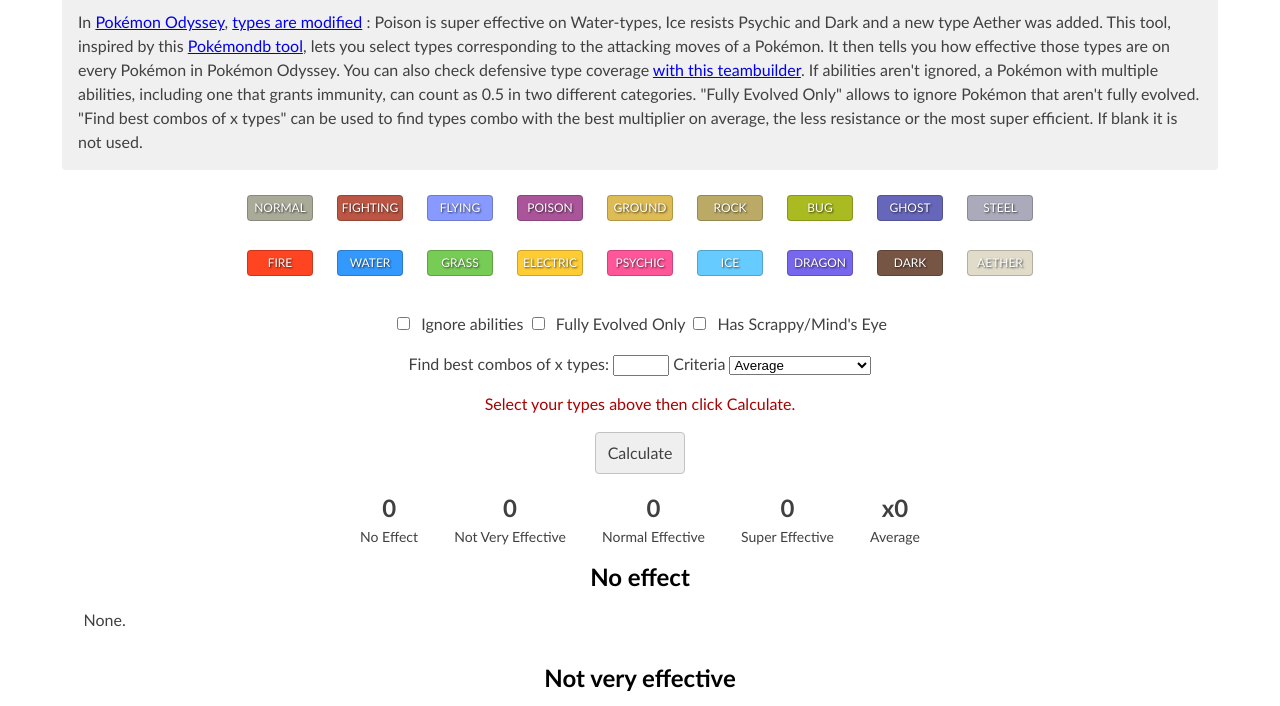
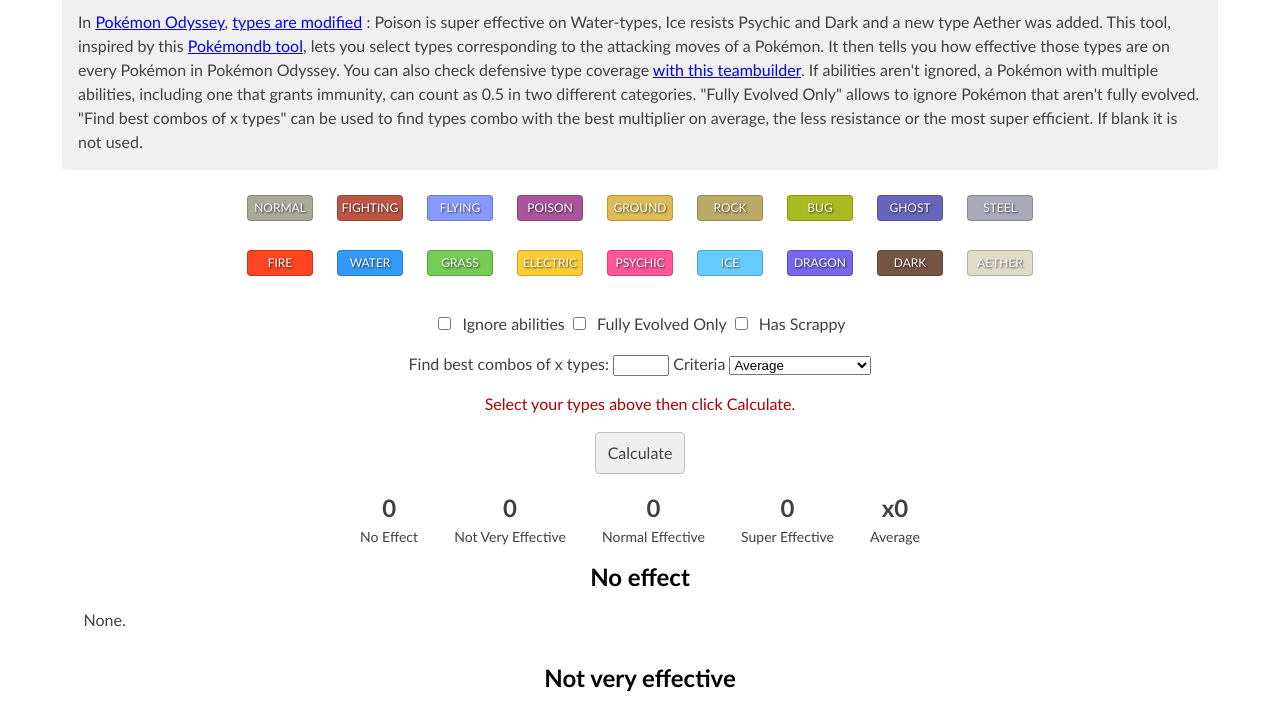
Before and after one commit to nterrien/pkmn-odyssey-type-coverage, a plain HTML site: page index.html in a window 1280 px wide. Shown: the part 92-798 px from the top of the page. Drawn offline with Linux system fonts and the light colour scheme.

Commit message:
Mind's eye is not in game

```diff
--- a/index.html
+++ b/index.html
@@ -45,7 +45,9 @@
 		<p class="text-center">
 			<label><input type="checkbox" name="ability" id="ability">&nbsp; Ignore abilities</label>
 			<label><input type="checkbox" name="final-evo" id="final-evo">&nbsp; Fully Evolved Only</label>
-			<label><input type="checkbox" name="scrappy" id="scrappy">&nbsp; Has Scrappy/Mind's Eye</label>
+			<label class="tooltip"><input type="checkbox" name="scrappy" id="scrappy">&nbsp; Has Scrappy
+				<span class="tooltiptext">Ignore Ghost immunities</span>
+			</label>
 		</p>
 		<p class="text-center">
 			<label>Find best combos of x types: <input id="nbcombo" type="number" min="0" max="18"></label>
```
